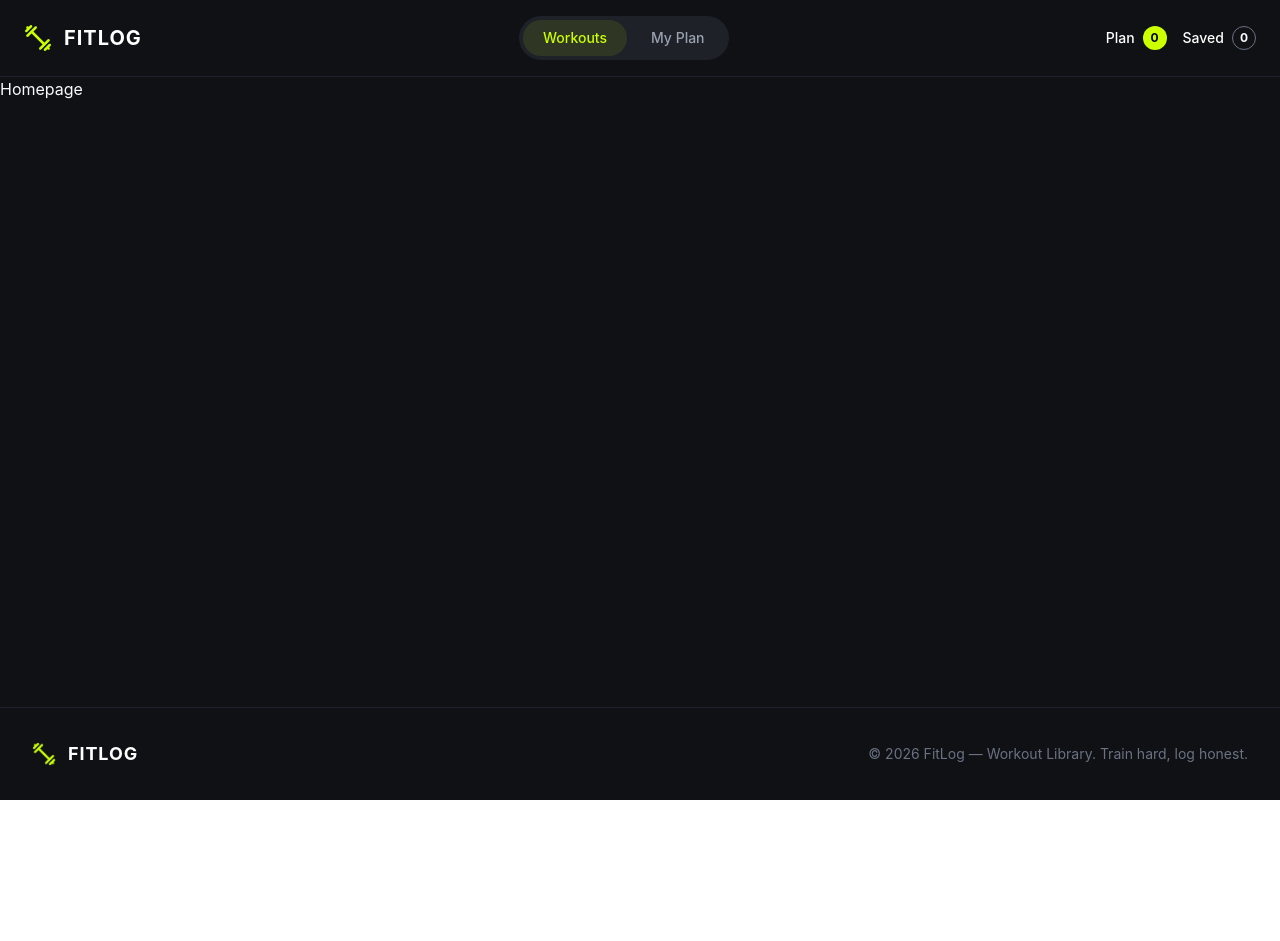
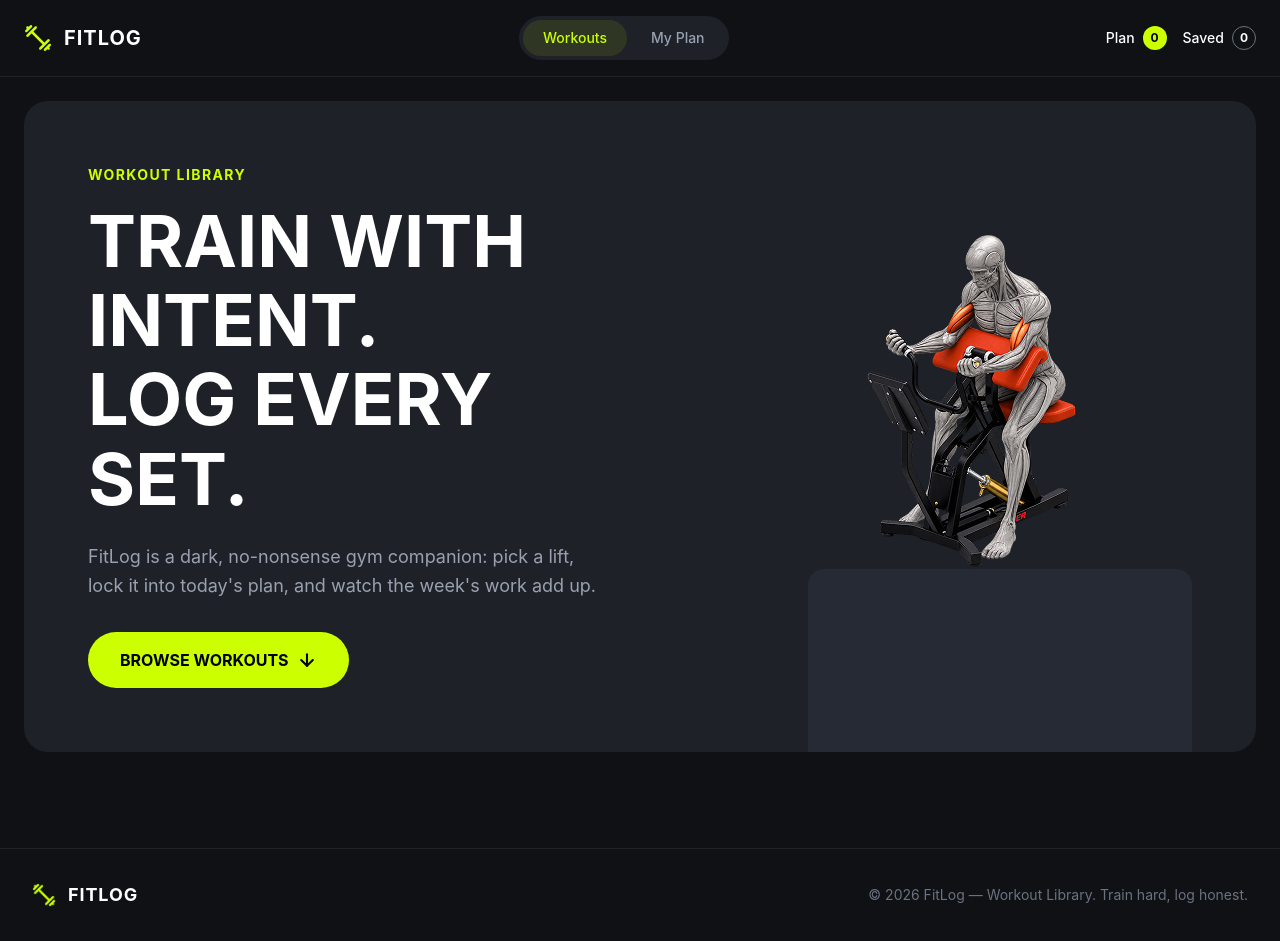
Before and after one commit to Maruf-Ahmed-11/fitlog-app-a6, a Next.js app: page / in a window 1280 px wide. Before the commit the page ends 800 px from the top, so only its background shows below. Built offline with nearby package versions, Linux system fonts and the light colour scheme.

Commit message:
Hero section added

```diff
--- a/src/app/page.tsx
+++ b/src/app/page.tsx
@@ -1,11 +1,11 @@
-import React from 'react';
+import HeroBanner from "@/components/home/HeroBanner";
 
-const page = () => {
+export default function Home() {
   return (
-    <div>
-      Homepage
+    <div className="pb-24">
+      <HeroBanner />
+
+      <div id="library"></div>
     </div>
   );
-};
-
-export default page;
+}
--- /dev/null
+++ b/src/components/home/HeroBanner.tsx
@@ -0,0 +1,47 @@
+import Image from "next/image";
+import Link from "next/link";
+import heroImage from "@/assets/banner.png";
+
+export default function HeroBanner() {
+  return (
+    <section className="bg-[#1e2128] rounded-3xl mx-6 mt-6 p-8 md:p-16 flex flex-col-reverse md:flex-row items-center justify-between gap-8 relative overflow-hidden">
+
+      {/* Left Content */}
+      <div className="flex-1 z-10 flex flex-col items-start">
+        <span className="text-[#ccff00] font-bold text-sm tracking-widest uppercase mb-4">
+          Workout Library
+        </span>
+
+        <h1 className="font-oswald text-5xl md:text-7xl font-bold text-white uppercase leading-[1.1] mb-6">
+          Train with intent.<br /> Log every set.
+        </h1>
+
+        <p className="text-gray-400 text-lg max-w-lg mb-8 leading-relaxed">
+          FitLog is a dark, no-nonsense gym companion: pick a lift, lock it into today&apos;s plan, and watch the week&apos;s work add up.
+        </p>
+
+        <Link
+          href="#library"
+          className="bg-[#ccff00] hover:bg-[#b3e600] text-black font-bold py-4 px-8 rounded-full flex items-center gap-2 transition-colors"
+        >
+          BROWSE WORKOUTS
+          <svg xmlns="http://www.w3.org/2000/svg" width="20" height="20" viewBox="0 0 24 24" fill="none" stroke="currentColor" strokeWidth="2.5" strokeLinecap="round" strokeLinejoin="round">
+            <line x1="12" y1="5" x2="12" y2="19"></line>
+            <polyline points="19 12 12 19 5 12"></polyline>
+          </svg>
+        </Link>
+      </div>
+
+      {/* Right Image */}
+      <div className="flex-1 w-full flex justify-center md:justify-end z-10">
+        <div className="relative w-64 h-64 md:w-96 md:h-96">
+            <Image src={heroImage} alt="banner" />
+          <div className="w-full h-full bg-gray-700/30 rounded-2xl flex items-center justify-center text-gray-500 italic">
+            [Hero Image Placeholder]
+          </div>
+        </div>
+      </div>
+
+    </section>
+  );
+}
```
